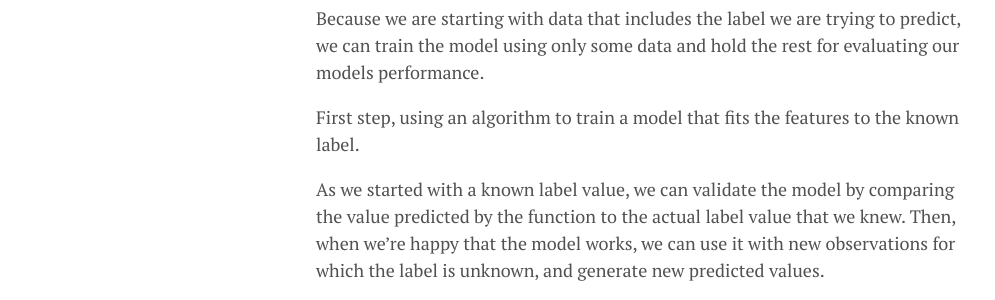
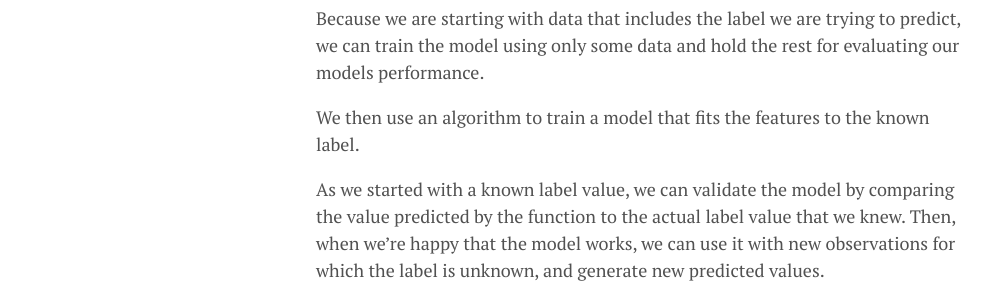
Before and after one commit to lgeurts/lgeurts.github.io, a Jekyll site: the page built from _posts/2018-06-29-introduction-to-artificial-intelligence.md, in a window 1280 px wide. Shown: the part 1188-1488 px from the top of the page, without its empty margins (0-995 px from the left). Built offline with Jekyll 4.4.1, drawn with Linux system fonts in a browser that asks for light colours; nearby versions of some CDN libraries; comment, search, counter and statistics services are not loaded.

Commit message:
Update 2018-06-29-introduction-to-artificial-intelligence.md

```diff
--- a/_posts/2018-06-29-introduction-to-artificial-intelligence.md
+++ b/_posts/2018-06-29-introduction-to-artificial-intelligence.md
@@ -23,7 +23,7 @@ In a ***supervised*** learning scenario, we start with  observations that includ
 
 Because we are starting with data that includes the label we are trying to predict, we can train the model using only some data and hold the rest for evaluating our models performance.
 
-First step, using an algorithm to train a model that fits the features to the known label.
+We then use an algorithm to train a model that fits the features to the known label.
 
 As we started with a known label value, we can validate the model by comparing the value predicted by the function to the actual label value that we knew. Then, when we're happy that the model works, we can use it with new observations for which the label is unknown, and generate new predicted values.
 
```
